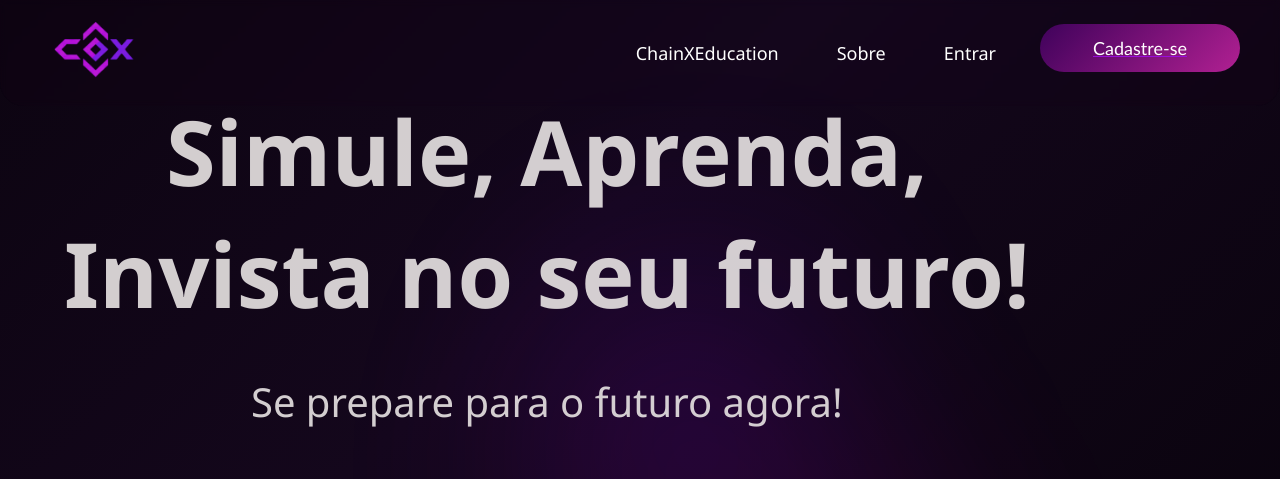
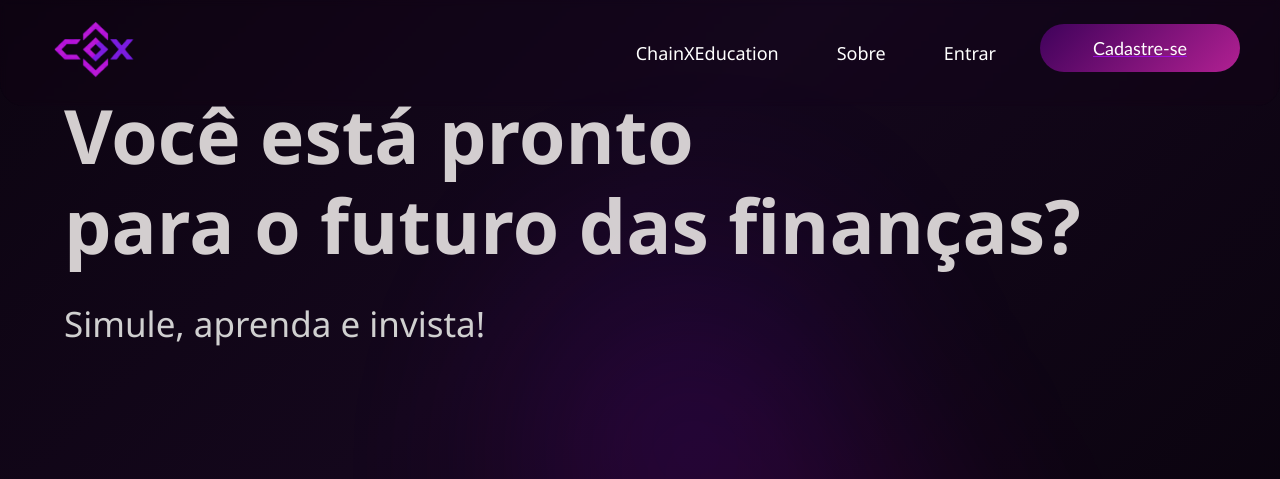
Before and after one commit to PedrosoEnzo/cripto, a React (Vite) app in the folder cripto-react/: page / in a window 1280 px wide. Shown: the top 479 px of the page. Built offline with nearby package versions, Linux system fonts and the light colour scheme; no server answers.

Commit message:
Alterações no titulo da home

```diff
--- a/cripto-react/src/pages/Home.css
+++ b/cripto-react/src/pages/Home.css
@@ -77,22 +77,42 @@ body {
 }
 
 .content h1 {
-  font-size: 90px;
+  font-size: 75px;
+  font-weight: 700;
+  line-height: 1.2;
+    color: #e4dfdfeb;
+  margin-bottom: 30px;
+  /*
+  font-size: 75px;
   color: #e4dfdfeb;
   margin-bottom: 40px;
-  text-align: center;
+  text-align: center;*/
 }
 
 .content p {
+  font-size: 35px;
+  color: #d0d0d0;
+  margin-bottom: 40px;
+  /*
   font-size: 40px;
   color: #e4dfdfeb;
-  text-align: center;
+  text-align: center;*/
 }
 
 .corrente-image {
-  animation: wave 4s ease-in-out infinite;
+  animation: float 6s ease-in-out infinite;
+  /*animation: wave 4s ease-in-out infinite;*/
 }
 
+@keyframes float {
+  0%, 100% {
+    transform: translateY(0);
+  }
+  50% {
+    transform: translateY(-10px);
+  }
+}
+/*
 @keyframes wave {
   0% {
     transform: translate(0, 0);
@@ -114,7 +134,7 @@ body {
     transform: translate(0, 0);
   }
 }
-
+*/
 
 /* Frase Inspiradora */
 .frase {
@@ -174,6 +194,7 @@ body {
     opacity: 0;
     transform: translateX(-2000px);
   }
+
   to {
     opacity: 1;
     transform: translateX(0);
--- a/cripto-react/src/pages/Home.jsx
+++ b/cripto-react/src/pages/Home.jsx
@@ -32,8 +32,8 @@ export default function Home() {
       {/* Título e Imagem da Moeda */}
       <div className="navbar-img-moeda">
         <div className="content">
-          <h1>Simule, Aprenda, <br />Invista no seu futuro!</h1>
-          <p>Se prepare para o futuro agora!</p>
+           <h1>Você está pronto <br />para o futuro das finanças?</h1>
+           <p>Simule, aprenda e invista!</p>
         </div>
         <img src={corrente} alt="corrente" className="corrente-image" />
       </div>
```
